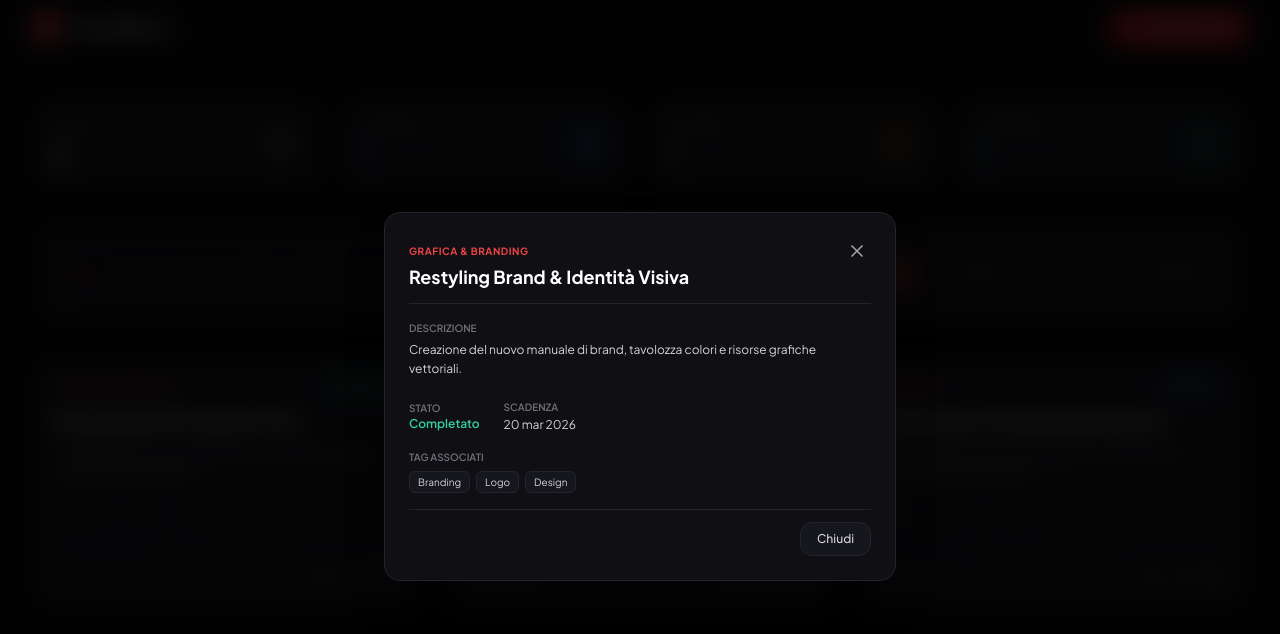
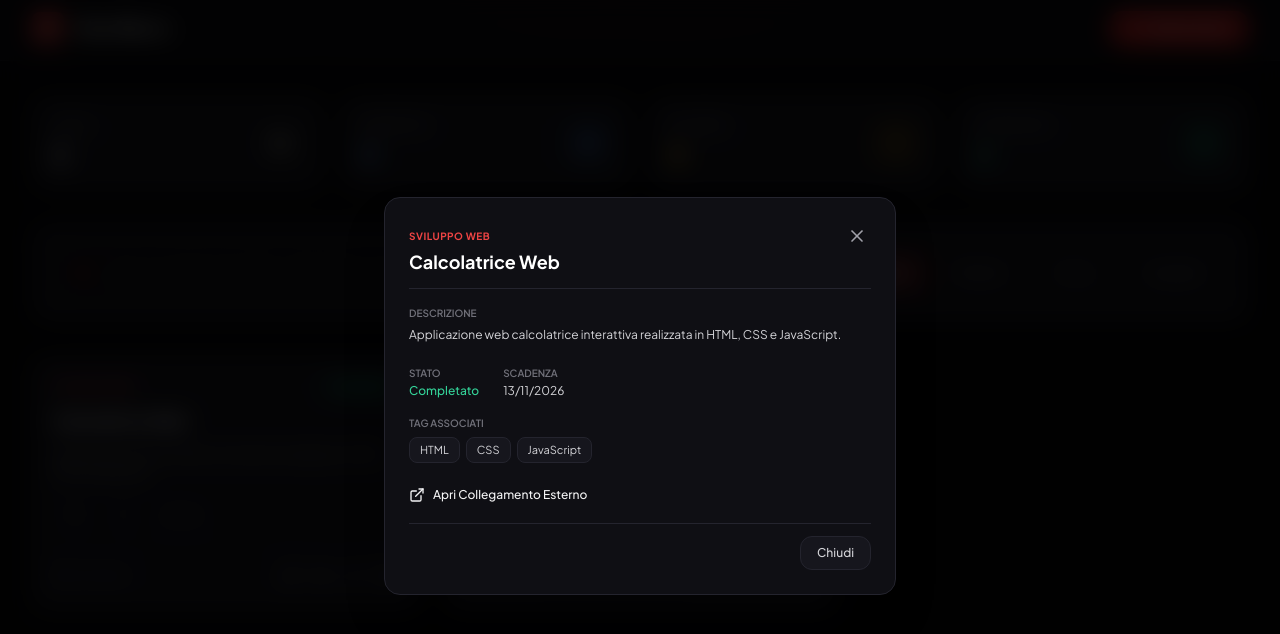
Before and after one commit to marco08fulci-cmd/mio-progetto, a plain HTML site: page index.html in a window 1280 px wide. Both pictures are taken after a click on the button 322 px from the left and 951 px from the top of the page. Shown: the part 376-1010 px from the top of the page. Drawn offline with nearby package versions, Linux system fonts and the light colour scheme.

Commit message:
Update index.html

```diff
--- a/index.html
+++ b/index.html
@@ -365,41 +365,31 @@
 
     <!-- Logic Script -->
     <script>
-        // Sample default data
+        // I tuoi progetti di default
         const initialProjects = [
             {
                 id: '1',
-                title: 'Restyling Brand & Identità Visiva',
-                category: 'Grafica & Branding',
+                title: 'Calcolatrice Web',
+                category: 'Sviluppo Web',
                 status: 'completed',
-                date: '2026-03-20',
-                tags: ['Branding', 'Logo', 'Design'],
-                description: 'Creazione del nuovo manuale di brand, tavolozza colori e risorse grafiche vettoriali.',
-                link: ''
+                date: '2026-11-13',
+                tags: ['HTML', 'CSS', 'JavaScript'],
+                description: 'Applicazione web calcolatrice interattiva realizzata in HTML, CSS e JavaScript.',
+                link: 'https://marco08fulci-cmd.github.io/mio-progetto/Calcolatrice.html'
             },
             {
                 id: '2',
-                title: 'Sviluppo Piattaforma Web Marco',
+                title: 'Gestione Anagrafica',
                 category: 'Sviluppo Web',
-                status: 'in-progress',
-                date: '2026-11-15',
-                tags: ['Tailwind', 'JavaScript', 'HTML5'],
-                description: 'Implementazione dell’interfaccia utente interattiva in modalità Dark con accenti di colore rosso.',
-                link: 'https://github.com'
-            },
-            {
-                id: '3',
-                title: 'Pianificazione Mobile App Dashboard',
-                category: 'Mobile App',
-                status: 'planned',
-                date: '2026-12-10',
-                tags: ['UI/UX', 'Figma', 'Wireframe'],
-                description: 'Studio dei flussi utente e progettazione prototipo per il sistema di gestione mobile.',
-                link: ''
+                status: 'completed',
+                date: '2026-11-13',
+                tags: ['HTML', 'JavaScript', 'Form'],
+                description: 'Modulo web per la raccolta, gestione e visualizzazione dei dati anagrafici.',
+                link: 'https://marco08fulci-cmd.github.io/mio-progetto/Anagrafica.html'
             }
         ];
 
-        let projects = JSON.parse(localStorage.getItem('ciao_marco_projects')) || initialProjects;
+        let projects = JSON.parse(localStorage.getItem('ciao_marco_projects_v2')) || initialProjects;
         let activeStatusFilter = 'all';
 
         // Init App
@@ -410,7 +400,7 @@
 
         // Save data to localStorage
         function saveProjects() {
-            localStorage.setItem('ciao_marco_projects', JSON.stringify(projects));
+            localStorage.setItem('ciao_marco_projects_v2', JSON.stringify(projects));
             renderProjects();
         }
 
@@ -458,6 +448,12 @@
                     const card = document.createElement('div');
                     card.className = 'bg-dark-card border border-dark-border card-glow rounded-2xl p-5 flex flex-col justify-between transition-all duration-200 group';
 
+                    const externalLinkHtml = project.link
+                        ? `<a href="${escapeHtml(project.link)}" target="_blank" title="Apri Progetto" class="p-1.5 text-zinc-400 hover:text-brand-400 rounded-lg hover:bg-dark-surface transition-colors">
+                               <i data-lucide="external-link" class="w-4 h-4"></i>
+                           </a>`
+                        : '';
+
                     card.innerHTML = `
                         <div class="space-y-3">
                             <div class="flex items-center justify-between">
@@ -483,6 +479,7 @@
                             </div>
 
                             <div class="flex items-center space-x-1">
+                                ${externalLinkHtml}
                                 <button onclick="openDetailsModal('${project.id}')" title="Dettagli" class="p-1.5 text-zinc-400 hover:text-white rounded-lg hover:bg-dark-surface transition-colors">
                                     <i data-lucide="eye" class="w-4 h-4"></i>
                                 </button>
@@ -563,25 +560,38 @@
         function handleFormSubmit(e) {
             e.preventDefault();
 
-            const id = document.getElementById('project-id').value || Date.now().toString();
+            const id = document.getElementById('project-id').value;
             const title = document.getElementById('form-title').value.trim();
             const category = document.getElementById('form-category').value;
             const status = document.getElementById('form-status').value;
             const date = document.getElementById('form-date').value;
             const link = document.getElementById('form-link').value.trim();
-            const rawTags = document.getElementById('form-tags').value;
+            const tagsInput = document.getElementById('form-tags').value;
             const description = document.getElementById('form-description').value.trim();
 
-            const tags = rawTags ? rawTags.split(',').map(t => t.trim()).filter(t => t !== '') : [];
-            const existingIndex = projects.findIndex(p => p.id === id);
-            const projectData = { id, title, category, status, date, link, tags, description };
+            const tags = tagsInput
+                ? tagsInput.split(',').map(t => t.trim()).filter(t => t !== '')
+                : [];
 
-            if (existingIndex > -1) {
-                projects[existingIndex] = projectData;
-                showToast('Lavoro aggiornato con successo!');
+            if (id) {
+                const index = projects.findIndex(p => p.id === id);
+                if (index !== -1) {
+                    projects[index] = { id, title, category, status, date, link, tags, description };
+                    showToast('Lavoro aggiornato con successo!');
+                }
             } else {
-                projects.unshift(projectData);
-                showToast('Nuovo lavoro creato con successo!');
+                const newProject = {
+                    id: Date.now().toString(),
+                    title,
+                    category,
+                    status,
+                    date,
+                    link,
+                    tags,
+                    description
+                };
+                projects.unshift(newProject);
+                showToast('Nuovo lavoro aggiunto!');
             }
 
             saveProjects();
@@ -608,62 +618,59 @@
 
         // Delete Project
         function deleteProject(id) {
-            const project = projects.find(p => p.id === id);
-            if (!project) return;
-
-            if (confirm(`Sei sicuro di voler eliminare il lavoro "${project.title}"?`)) {
+            if (confirm('Sei sicuro di voler eliminare questo lavoro?')) {
                 projects = projects.filter(p => p.id !== id);
                 saveProjects();
-                showToast('Lavoro eliminato!');
+                showToast('Lavoro eliminato.');
             }
         }
 
-        // Details Modal View
+        // Details Modal Controls
         function openDetailsModal(id) {
             const project = projects.find(p => p.id === id);
             if (!project) return;
 
             document.getElementById('detail-category').textContent = project.category;
             document.getElementById('detail-title').textContent = project.title;
-            document.getElementById('detail-description').textContent = project.description || 'Nessuna descrizione fornita.';
+            document.getElementById('detail-description').textContent = project.description || 'Nessuna descrizione inserita.';
+            document.getElementById('detail-date').textContent = project.date ? formatDate(project.date) : 'Nessuna scadenza';
 
-            const statusElem = document.getElementById('detail-status');
-            if (project.status === 'completed') {
-                statusElem.textContent = 'Completato';
-                statusElem.className = 'text-emerald-400 font-semibold';
+            const statusEl = document.getElementById('detail-status');
+            if (project.status === 'planned') {
+                statusEl.textContent = 'Pianificato';
+                statusEl.className = 'font-medium mt-0.5 inline-block text-blue-400';
             } else if (project.status === 'in-progress') {
-                statusElem.textContent = 'In Corso';
-                statusElem.className = 'text-amber-400 font-semibold';
+                statusEl.textContent = 'In Corso';
+                statusEl.className = 'font-medium mt-0.5 inline-block text-amber-400';
             } else {
-                statusElem.textContent = 'Pianificato';
-                statusElem.className = 'text-blue-400 font-semibold';
+                statusEl.textContent = 'Completato';
+                statusEl.className = 'font-medium mt-0.5 inline-block text-emerald-400';
             }
-
-            document.getElementById('detail-date').textContent = project.date ? formatDate(project.date) : 'Non specificata';
 
             const tagsContainer = document.getElementById('detail-tags');
             tagsContainer.innerHTML = project.tags.length > 0
-                ? project.tags.map(t => `<span class="bg-dark-card border border-dark-border text-zinc-300 text-[10px] px-2 py-0.5 rounded-md">${escapeHtml(t)}</span>`).join('')
-                : '<span class="text-zinc-500 text-xs">Nessun tag</span>';
+                ? project.tags.map(tag => `<span class="bg-dark-card border border-dark-border text-zinc-300 text-[11px] px-2.5 py-1 rounded-lg">${escapeHtml(tag)}</span>`).join('')
+                : '<span class="text-zinc-500 italic">Nessun tag</span>';
 
             const linkContainer = document.getElementById('detail-link-container');
-            const linkElem = document.getElementById('detail-link');
-            if(project.link) {
-                linkElem.href = project.link;
+            const linkEl = document.getElementById('detail-link');
+            if (project.link) {
+                linkEl.href = project.link;
                 linkContainer.classList.remove('hidden');
             } else {
                 linkContainer.classList.add('hidden');
             }
 
-            const detailsModal = document.getElementById('details-modal');
-            detailsModal.classList.remove('pointer-events-none', 'opacity-0');
-            detailsModal.classList.add('opacity-100');
+            const modal = document.getElementById('details-modal');
+            modal.classList.remove('pointer-events-none', 'opacity-0');
+            modal.classList.add('opacity-100');
+            lucide.createIcons();
         }
 
         function closeDetailsModal() {
-            const detailsModal = document.getElementById('details-modal');
-            detailsModal.classList.add('opacity-0', 'pointer-events-none');
-            detailsModal.classList.remove('opacity-100');
+            const modal = document.getElementById('details-modal');
+            modal.classList.add('opacity-0', 'pointer-events-none');
+            modal.classList.remove('opacity-100');
         }
 
         // Toast Notification
@@ -675,29 +682,22 @@
             toast.classList.add('translate-y-0', 'opacity-100');
 
             setTimeout(() => {
+                toast.classList.add('translate-y-10', 'opacity-0', 'pointer-events-none');
                 toast.classList.remove('translate-y-0', 'opacity-100');
-                toast.classList.add('translate-y-10', 'opacity-0', 'pointer-events-none');
-            }, 2500);
+            }, 3000);
         }
 
-        // Utilities
-        function formatDate(dateString) {
-            if (!dateString) return '';
-            const options = { year: 'numeric', month: 'short', day: 'numeric' };
-            return new Date(dateString).toLocaleDateString('it-IT', options);
+        // Helpers
+        function formatDate(dateStr) {
+            const [year, month, day] = dateStr.split('-');
+            return `${day}/${month}/${year}`;
         }
 
-        function escapeHtml(str) {
-            if (!str) return '';
-            return str.replace(/[&<>"']/g, function(m) {
-                return {
-                    '&': '&amp;',
-                    '<': '&lt;',
-                    '>': '&gt;',
-                    '"': '&quot;',
-                    "'": '&#039;'
-                }[m];
-            });
+        function escapeHtml(text) {
+            if (!text) return '';
+            const div = document.createElement('div');
+            div.textContent = text;
+            return div.innerHTML;
         }
     </script>
 </body>
```
